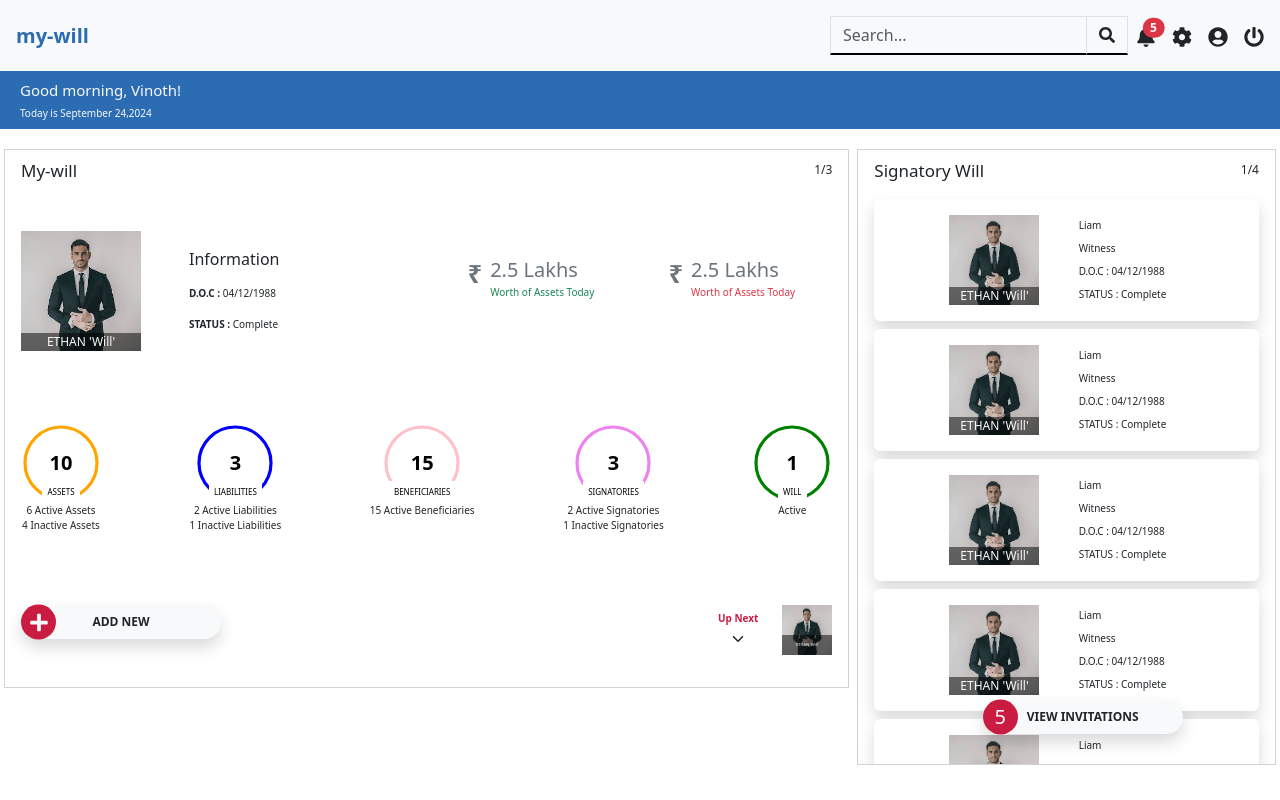
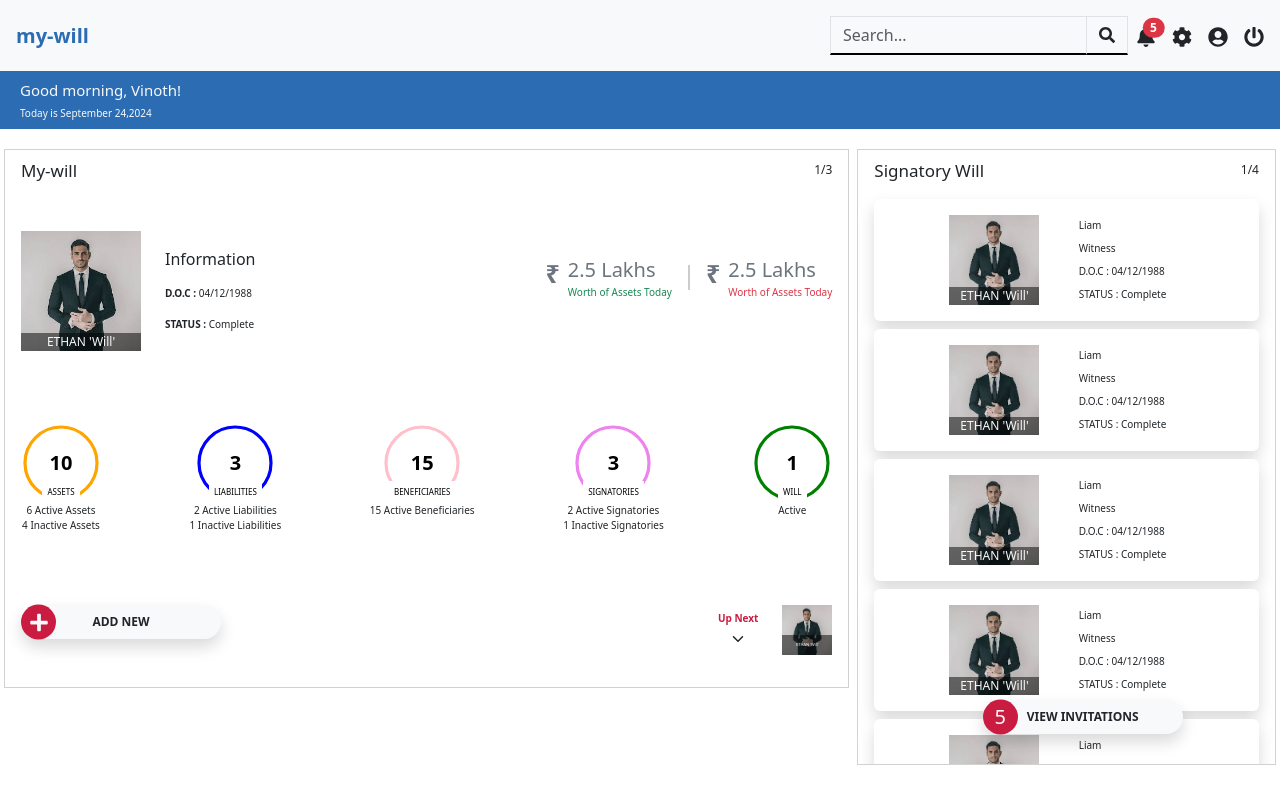
Before and after one commit to Ranjithkumar7200/my-will, a React (Create React App) app: page / in a window 1280 px wide. Built offline with nearby package versions, Linux system fonts and the light colour scheme.

Commit message:
completed screen one

```diff
--- a/src/pages/Dashboard/Dashboard.js
+++ b/src/pages/Dashboard/Dashboard.js
@@ -32,13 +32,13 @@ const Dashboard = () => {
               </span>
               <span style={{ fontSize: "12px" }}>1/3</span>
             </Col>
-            <Col className="my-5 d-flex flex-wrap align-items-start justify-content-md-between justify-content-center justify-content-xxl-between justify-content-xl-between justify-content-lg-between gap-2">
-              <Col className="position-relative d-flex mr-2 align-items-center justify-content-between gap-5">
-                {" "}
+            <Col className="my-5 d-flex flex-wrap align-items-start justify-content-md-between justify-content-center justify-content-xxl-between justify-content-xl-between justify-content-lg-between  gap-5">
+              <div className="d-flex flex-row justify-content-center align-items-center gap-4">
+                <div className="position-relative d-flex justify-content-center">
                   <Image
                     src={emp1}
                     alt="Ethan Will"
-                  className="profile-pic bg-secondary position-relative"
+                    className="profile-pic bg-secondary"
                     width={120}
                     height={120}
                     style={{ objectFit: "contain" }}
@@ -54,7 +54,8 @@ const Dashboard = () => {
                       ETHAN 'Will'
                     </span>
                   </div>
-                <Col className="">
+                </div>
+                <div className="text-start">
                   <h6 className="my-3">Information</h6>
                   <p style={{ fontSize: "10px" }} className="text-nowrap">
                     <span style={{ fontWeight: "bold" }}>D.O.C : </span>
@@ -64,55 +65,56 @@ const Dashboard = () => {
                     <span style={{ fontWeight: "bold" }}>STATUS : </span>
                     Complete
                   </p>
-                </Col>
-              </Col>
-              <Col className="d-flex flex-wrap justify-content-center mt-4">
-                <Col className="d-flex gap-2 justify-content-center">
-                  <div>
-                    {" "}
+                </div>
+              </div>
+
+              <Col className="d-flex justify-content-md-end justify-content-center gap-2 mt-4 flex-nowrap">
+                <div className="d-flex gap-2 justify-content-center justify-content-md-end">
                   <span
                     className="text-secondary"
                     style={{ fontSize: "25px", fontWeight: "bolder" }}
                   >
                     ₹
                   </span>
-                  </div>
-                  <div className="d-flex flex-column justify-content-center gap-0 ">
+                  <div className="d-flex flex-column justify-content-center gap-0">
                     <span
                       className="text-secondary"
                       style={{ fontSize: "20px", fontWeight: "400" }}
                     >
-                      {" "}
-                      2.5 Lakhs{" "}
+                      2.5 Lakhs
                     </span>
                     <span className="text-success" style={{ fontSize: "10px" }}>
                       Worth of Assets Today
                     </span>
                   </div>
-                </Col>
-                <Col className="d-flex gap-2 justify-content-center">
-                  <div>
-                    {" "}
+                </div>
+                <div
+                  className="mx-2"
+                  style={{
+                    borderLeft: "2px solid #ccc",
+                    height: "25px",
+                    alignSelf: "center",
+                  }}
+                ></div>
+                <div className="d-flex gap-2 justify-content-center justify-content-md-end">
                   <span
                     className="text-secondary"
                     style={{ fontSize: "25px", fontWeight: "bolder" }}
                   >
                     ₹
                   </span>
-                  </div>
-                  <div className="d-flex flex-column justify-content-center  gap-0 ">
+                  <div className="d-flex flex-column justify-content-center gap-0">
                     <span
                       className="text-secondary"
                       style={{ fontSize: "20px", fontWeight: "400" }}
                     >
-                      {" "}
-                      2.5 Lakhs{" "}
+                      2.5 Lakhs
                     </span>
                     <span className="text-danger" style={{ fontSize: "10px" }}>
                       Worth of Assets Today
                     </span>
                   </div>
-                </Col>
+                </div>
               </Col>
             </Col>
 
```
Lines whose indentation alone changed are shown as unchanged.
